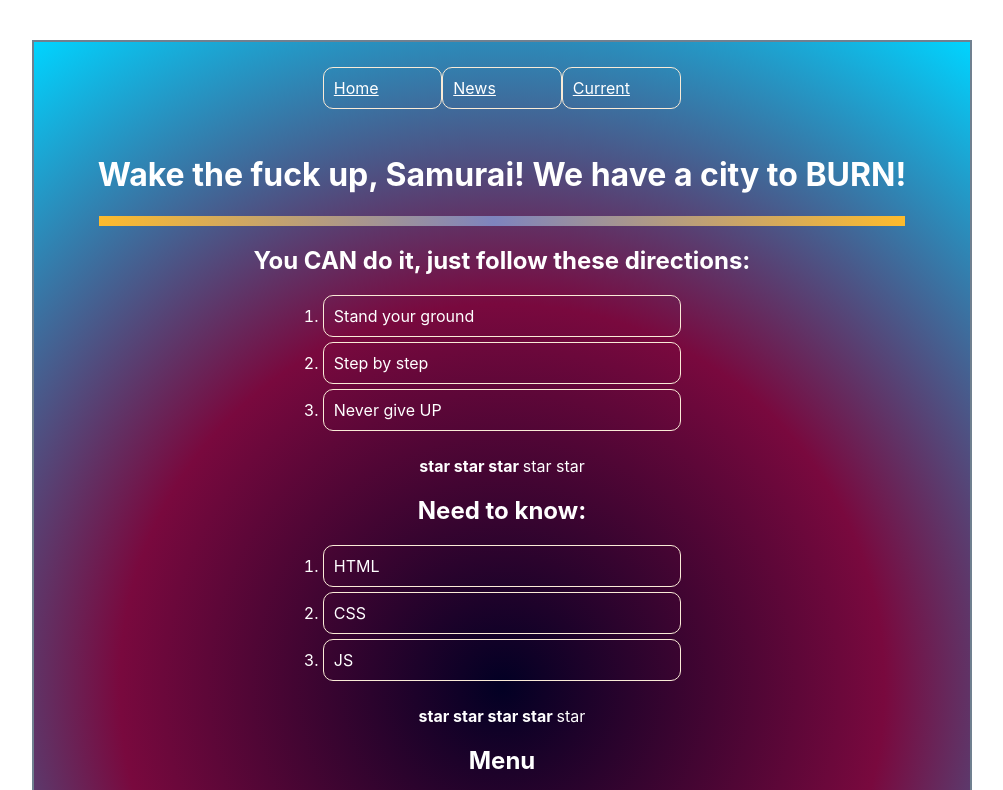
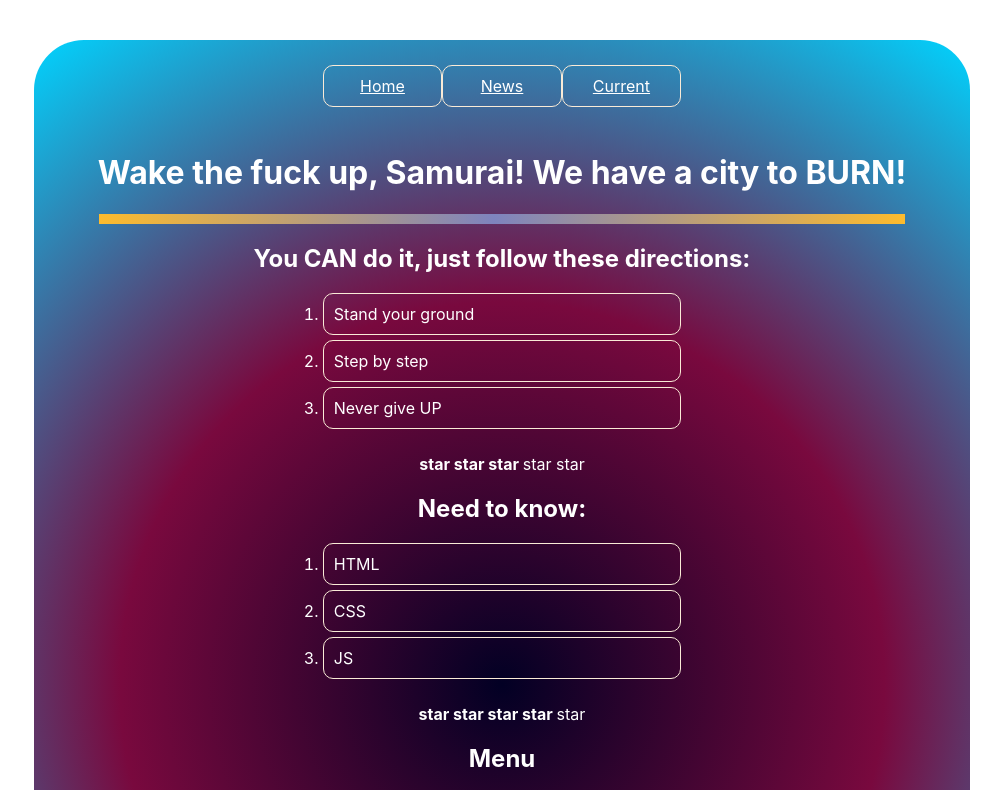
Before and after one commit to Pikadorius/samurai-way-main, a React (Create React App) app: page / in a window 1280 px wide. Shown: the top 790 px of the page, without its empty margins (138-1141 px from the left). Built offline with nearby package versions, Linux system fonts and the light colour scheme.

Commit message:
cosmetic changes

```diff
--- a/src/App.css
+++ b/src/App.css
@@ -1,7 +1,8 @@
 .App {
   text-align: center;
   width: 70%;
-  border: 2px solid slategrey;
+  /* border: 2px solid slategrey; */
+  border-radius: 50px;
   margin: 40px auto;
   padding: 20px;
   background: rgb(2,0,36);
@@ -65,6 +66,10 @@ li {
   list-style: none;
 }
 
+.page-header li {
+  text-align: center;
+}
+
 .break_line {
   padding: 0;
   margin: 20px auto;
```
